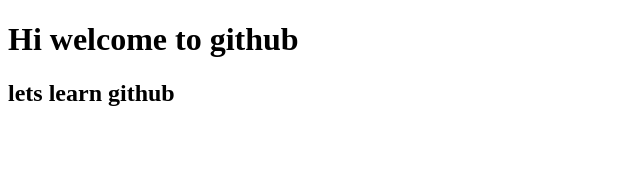
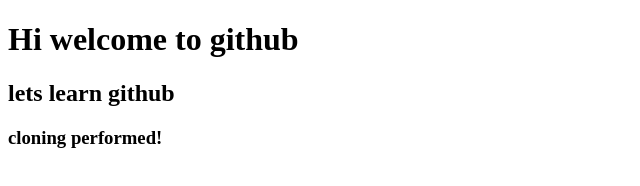
Before and after one commit to Ashish-Chauhan7/ProjectGIT, a plain HTML site: page index.html in a window 1280 px wide. Shown: the whole page, without its empty margins (0-640 px from the left). Drawn offline with Linux system fonts and the light colour scheme.

Commit message:
h3 tag added

```diff
--- a/index.html
+++ b/index.html
@@ -9,5 +9,6 @@
 <body>
     <h1>Hi welcome to github</h1>
     <h2>lets learn github</h2>
+    <h3>cloning performed!</h3>
 </body>
 </html>
```
